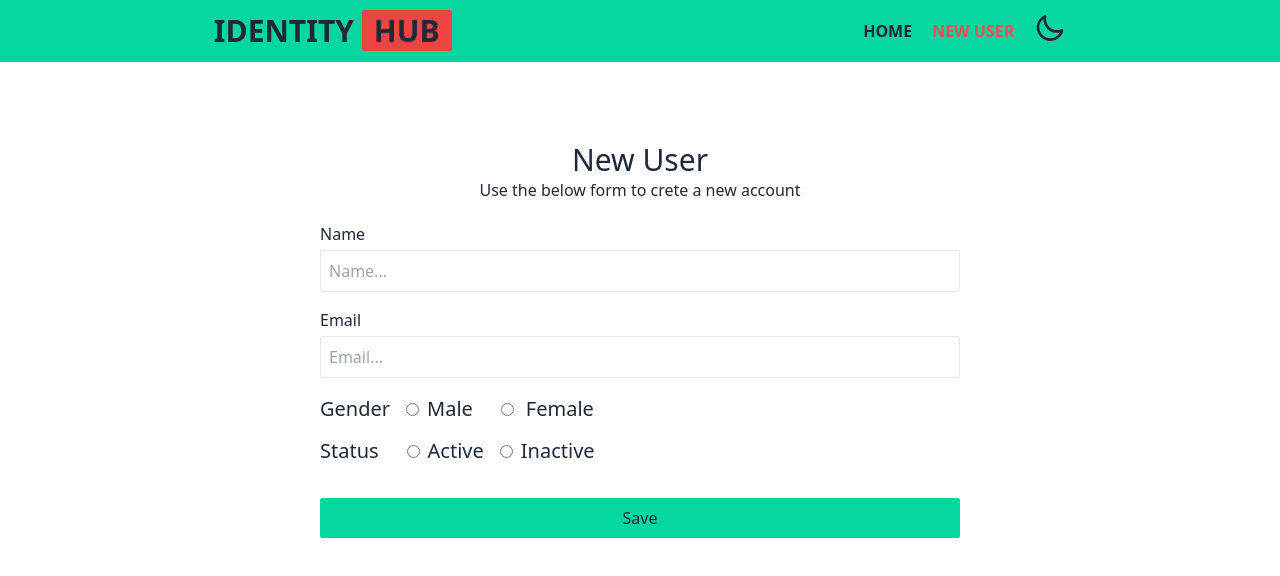
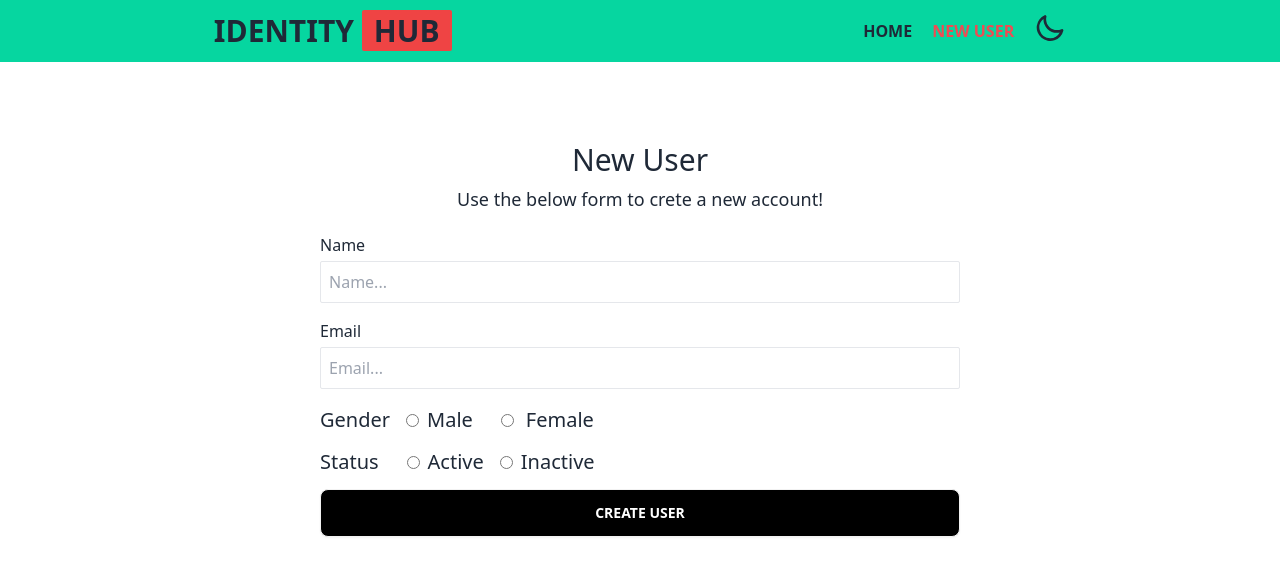
Before and after one commit to mdsajalali/identity-hub-client, a React (Vite) app: page /newUser in a window 1280 px wide. Shown: the top 576 px of the page. Built offline with nearby package versions, Linux system fonts and the light colour scheme.

Commit message:
button update & gender status required added

```diff
--- a/src/components/AllUsers.jsx
+++ b/src/components/AllUsers.jsx
@@ -23,10 +23,10 @@ const AllUsers = ({ item, idx, user, setUser }) => {
   return (
     <>
       <td className="border p-2">{idx + 1}</td>
-      <td className="border p-2">{name}</td>
+      <td className="border capitalize p-2">{name}</td>
       <td className="border p-2">{email}</td>
-      <td className="border p-2">{gender}</td>
-      <td className="border p-2">{status}</td>
+      <td className="border capitalize p-2">{gender}</td>
+      <td className="border capitalize p-2">{status}</td>
       <td className="border p-2">
         <Link to={`/updateUser/${_id}`}>
           <button className="  bg-[#06D6A0] hover:opacity-50 transition-all text-white rounded-sm p-1 md:mr-4 mr-2 ">
--- a/src/components/NewUser.jsx
+++ b/src/components/NewUser.jsx
@@ -44,7 +44,9 @@ const NewUser = () => {
       <div className="w-10/12 xl:w-1/2 mx-auto mt-20 ">
         <div className="text-center my-5">
           <h1 className="text-3xl">New User</h1>
-          <p>Use the below form to crete a new account</p>
+          <p className="mt-2 text-[18px]">
+            Use the below form to crete a new account!
+          </p>
         </div>
         <form onSubmit={handleCreateUser}>
           <div className="flex flex-col">
@@ -80,6 +82,7 @@ const NewUser = () => {
               value="male"
               checked={gender === "male"}
               onChange={handleGenderChange}
+              required
             />
             <label htmlFor="male" className="ml-2">
               Male
@@ -109,6 +112,7 @@ const NewUser = () => {
               value="active"
               checked={status === "active"}
               onChange={handleStatusChange}
+              required
             />
             <label htmlFor="active" className="ml-2">
               Active
@@ -127,9 +131,9 @@ const NewUser = () => {
             </label>
           </div>
           <input
-            className="bg-[#06D6A0] rounded-sm py-2 mt-5 font-[18px] w-full cursor-pointer hover:-tracking-tighter"
+            className="btn   w-full text-white hover:bg-[#06D6A0] bg-black uppercase"
             type="submit"
-            value="Save"
+            value="Create User"
           />
         </form>
       </div>
--- a/src/components/UpdateUser.jsx
+++ b/src/components/UpdateUser.jsx
@@ -137,9 +137,9 @@ const UpdateUser = () => {
             </label>
           </div>
           <input
-            className="bg-[#06D6A0] rounded-sm py-2 mt-5 font-[18px] w-full cursor-pointer hover:-tracking-tighter"
+            className="btn   w-full text-white hover:bg-[#06D6A0] bg-black uppercase"
             type="submit"
-            value="Update"
+            value="Update User"
           />
         </form>
       </div>
```
